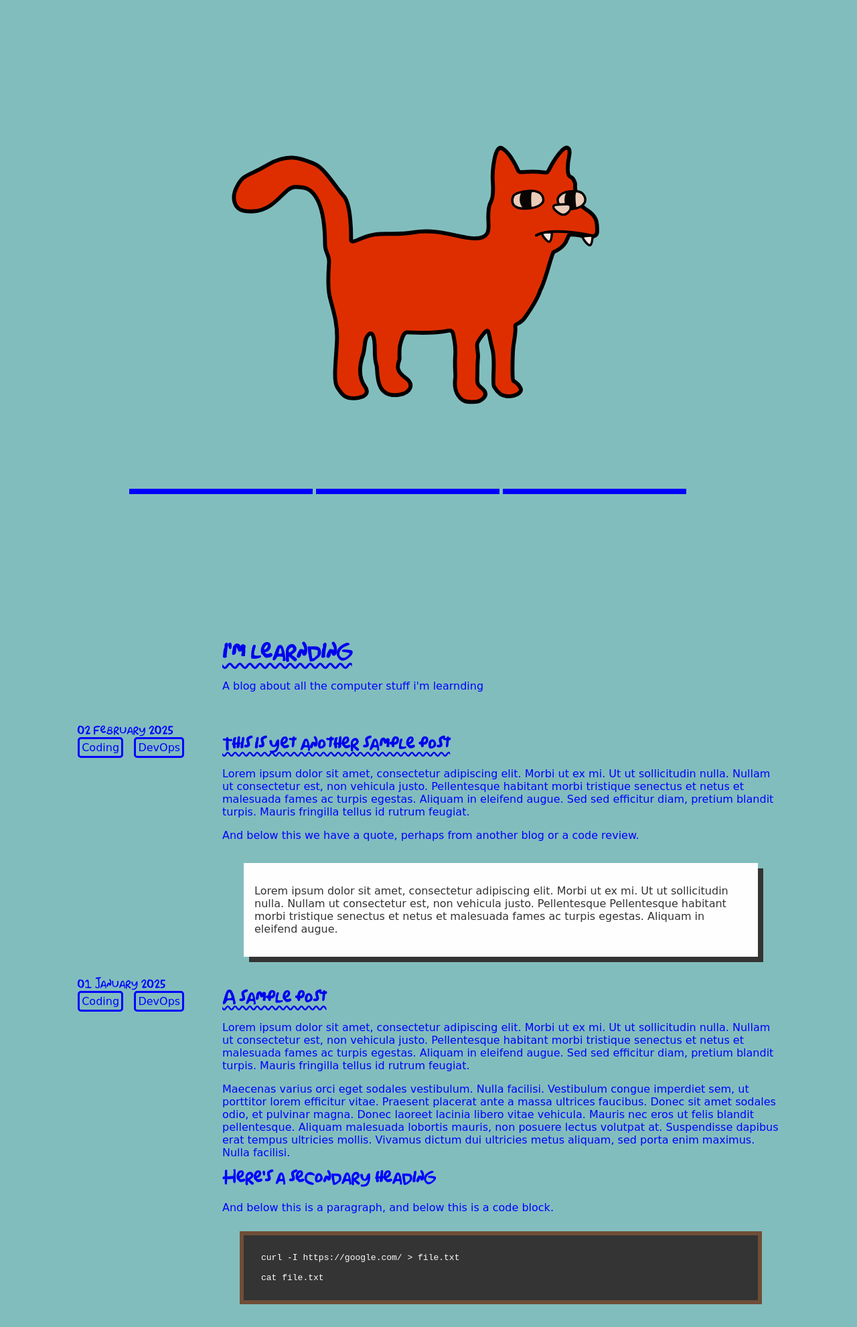
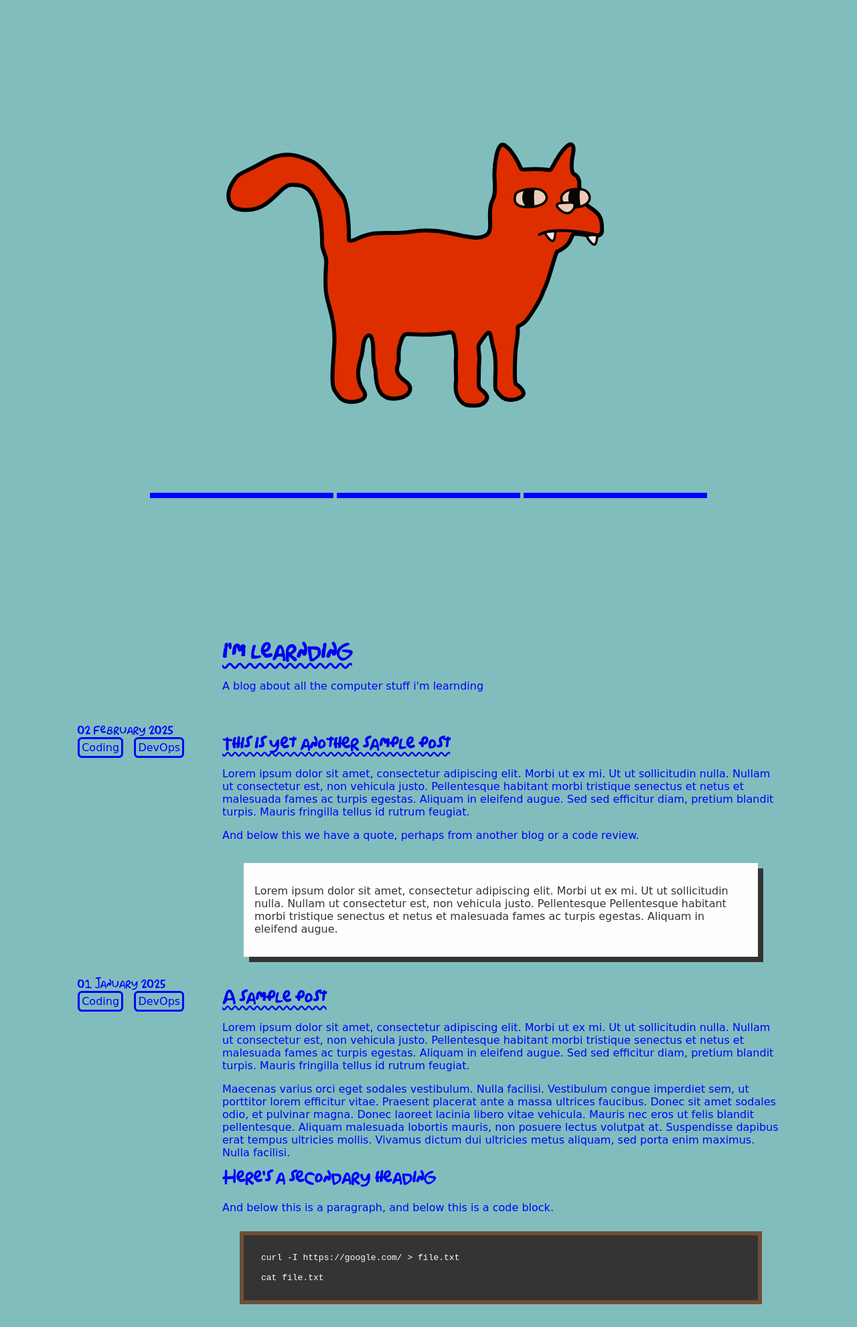
Before and after one commit to jkwlsn/im-learnding, a Jekyll site: the page built from index.html, in a window 1280 px wide. Shown: the whole page at 67% size. Built offline with Jekyll 4.4.1, drawn with Linux system fonts in a browser that asks for light colours.

Commit message:
Updates css for spacing / flow

```diff
--- a/assets/css/style.css
+++ b/assets/css/style.css
@@ -30,7 +30,7 @@ a {
 }
 
 form button {
-    visibility: hidden;
+    display: none;
 }
 
 blockquote {
@@ -57,16 +57,16 @@ code::selection, code span::selection {
     color: #343434
 }
 
-#cat-image {
-    width:50vw;
-}
-
 #cat-header {
     display:flex;
     flex-direction: column;
     justify-content: center;
     align-items: center;
-    min-height:100vh;
+    height:100vh;
+}
+
+#cat-image {
+    height:50vh;
 }
 
 #cat-form {
@@ -100,14 +100,14 @@ code::selection, code span::selection {
     margin: 0;
     padding: 0;
     display: flex;
-    flex-wrap: wrap;
+    flex-flow: row wrap;
     gap: 1em;
 }
 
 .article-tag-item {
-    border-radius: 0.3em;
     border: solid 0.2em var(--primary-color);
     padding:0.2em;
+    border-radius: 0.4em;
 }
 
 .article-tag-item a {
@@ -120,7 +120,7 @@ code::selection, code span::selection {
     color: var(--secondary-color);
 }
 
-@media (width >= 800px) {
+@media (width >= 900px) {
     body {
         display: grid;
         grid-gap: 2em;
```
